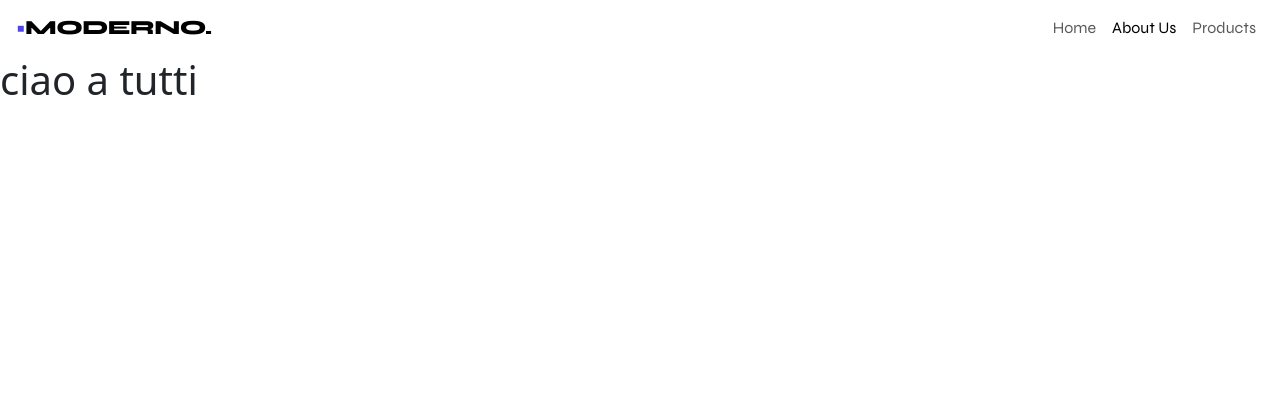
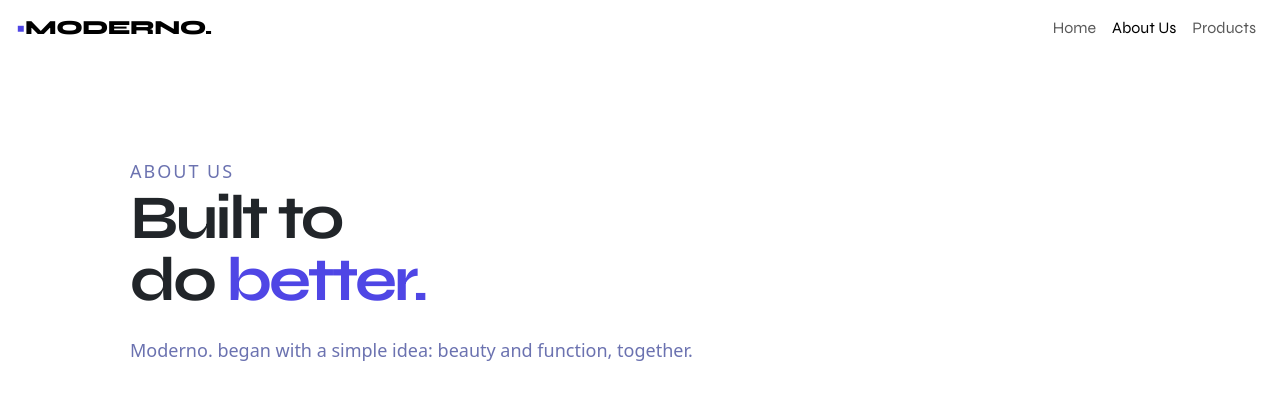
Before and after one commit to salv-ritrovato/react-router, a React (Vite) app: page /aboutus in a window 1280 px wide. Shown: the top 400 px of the page. Built offline with nearby package versions, Linux system fonts and the light colour scheme.

Commit message:
aboutus page prototype completed, styling added

```diff
--- a/src/index.css
+++ b/src/index.css
@@ -74,3 +74,33 @@
 }
 
 /* MAIN -- ABOUT US */
+
+.hero {
+    padding: 100px 48px 80px;
+    max-width: 700px;
+}
+
+.sticker {
+    font-weight: 600;
+    letter-spacing: 2px;
+    text-transform: uppercase;
+    color: var(--accents);
+    margin-bottom: 20px;
+}
+
+.hero h1 {
+    font-family: var(--logofont);
+    font-weight: 700;
+    font-size: 62px;
+    letter-spacing: -3px;
+    line-height: 1;
+    margin: 0 0 24px;
+}
+
+.hero p {
+    font-size: 18px;
+    color: var(--soft-texts);
+    font-weight: 400;
+    line-height: 1.7;
+    margin: 0;
+}
--- a/src/pages/AboutUs.jsx
+++ b/src/pages/AboutUs.jsx
@@ -1,6 +1,15 @@
 export default function AboutUs() {
 
     return (
-        <h1>ciao a tutti</h1>
+        <main>
+            <div className="container">
+                <div className="hero">
+                    <p className="sticker">About us</p>
+                    <h1>Built to<br />
+                        do <span className="mottospecial">better.</span></h1>
+                    <p>Moderno. began with a simple idea: beauty and function, together.</p>
+                </div>
+            </div>
+        </main>
     )
 }
```
